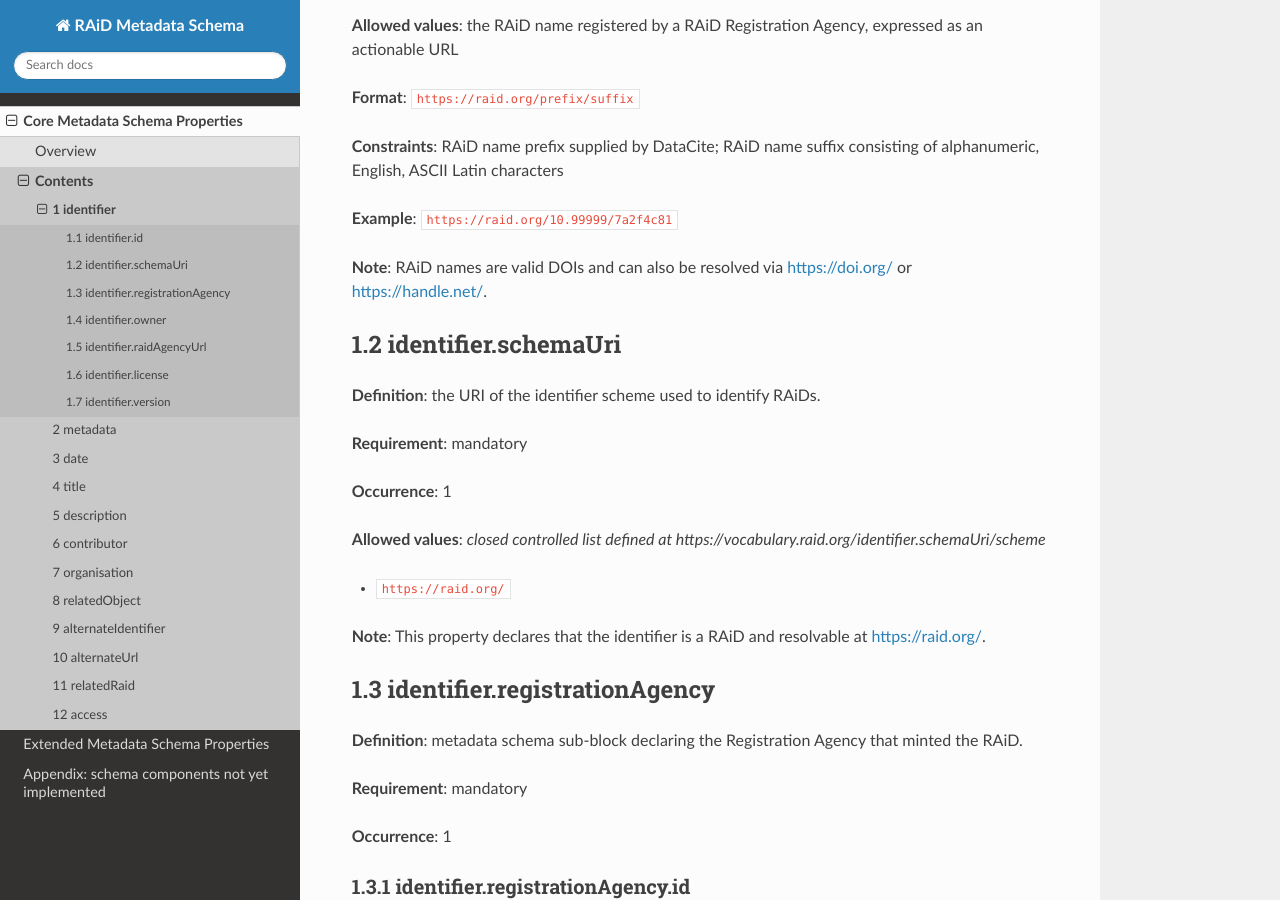
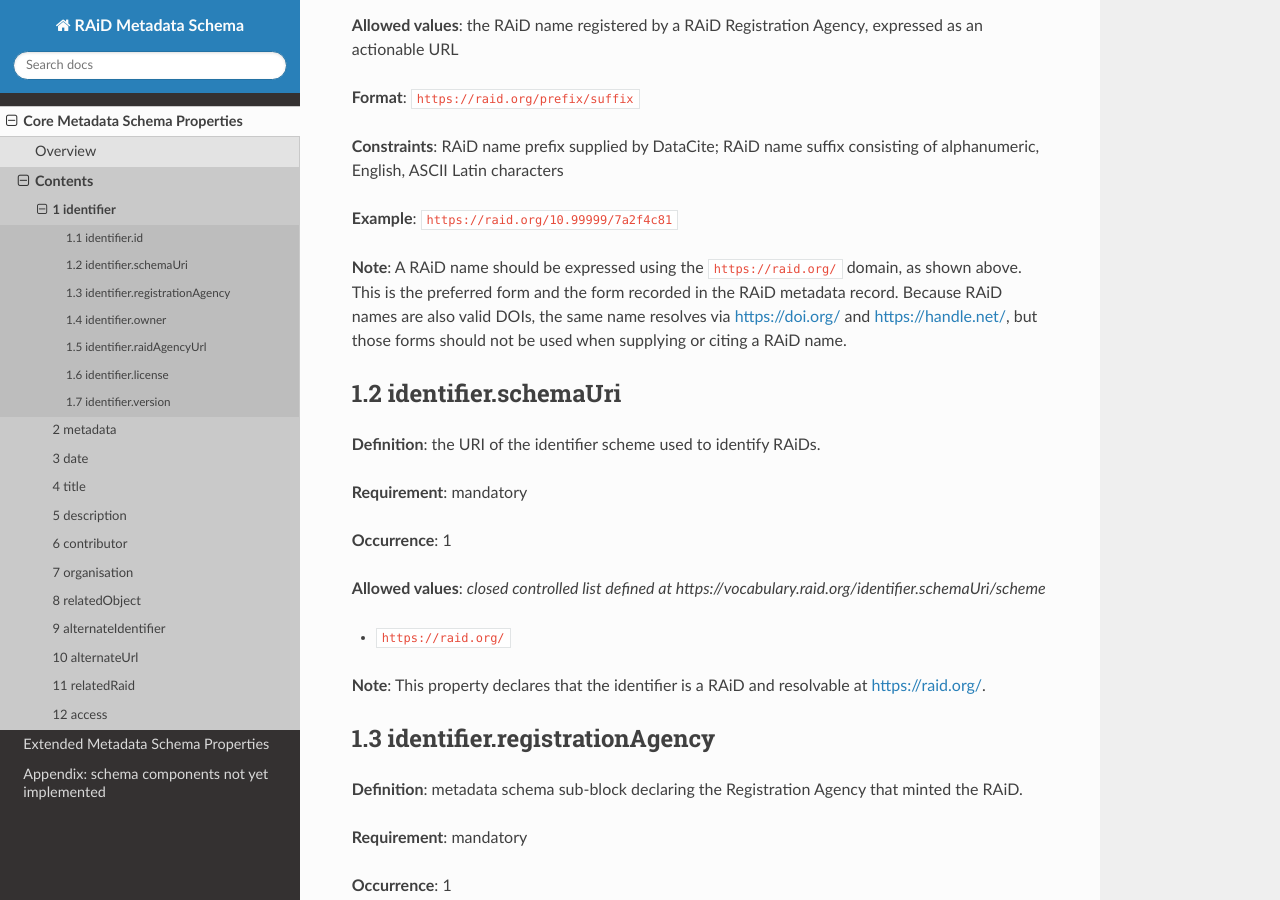
Before and after one commit to au-research/raid-metadata, a Sphinx documentation site: the page built from rtd/docs/source/core/identifier.rst, in a window 1280 px wide and 900 px high, scrolled down 662 px. Built offline with Sphinx 7.4.7 and the Read the Docs theme 3.1.0, drawn with Linux system fonts in a browser that asks for light colours.

Commit message:
State that https://raid.org/ is the preferred form of a RAiD name
The note said only that RAiD names are valid DOIs and can be resolved
via doi.org or handle.net. Read alongside a field whose value is a URL,
that could be taken as offering three interchangeable forms, when the
resolvable-elsewhere property is a consequence of RAiD names being DOIs
rather than an invitation to use those domains.

The note now says plainly that https://raid.org/ is the preferred form
and the one recorded in the metadata record, and that the other domains
resolve but should not be used when supplying or citing a RAiD name.

All 606 public RAiD records use https://raid.org/ for both
identifier.id and identifier.schemaUri, so this documents existing
practice rather than introducing a rule.

Co-Authored-By: Claude Opus 5 <noreply@anthropic.com>

```diff
--- a/rtd/docs/source/core/identifier.rst
+++ b/rtd/docs/source/core/identifier.rst
@@ -33,7 +33,7 @@
 
 **Example**: ``https://raid.org/10.99999/7a2f4c81``
 
-**Note**: RAiD names are valid DOIs and can also be resolved via https://doi.org/ or https://handle.net/.
+**Note**: A RAiD name should be expressed using the ``https://raid.org/`` domain, as shown above. This is the preferred form and the form recorded in the RAiD metadata record. Because RAiD names are also valid DOIs, the same name resolves via https://doi.org/ and https://handle.net/, but those forms should not be used when supplying or citing a RAiD name.
 
 .. _1.2-identifier.id.schemaUri:
 
```
